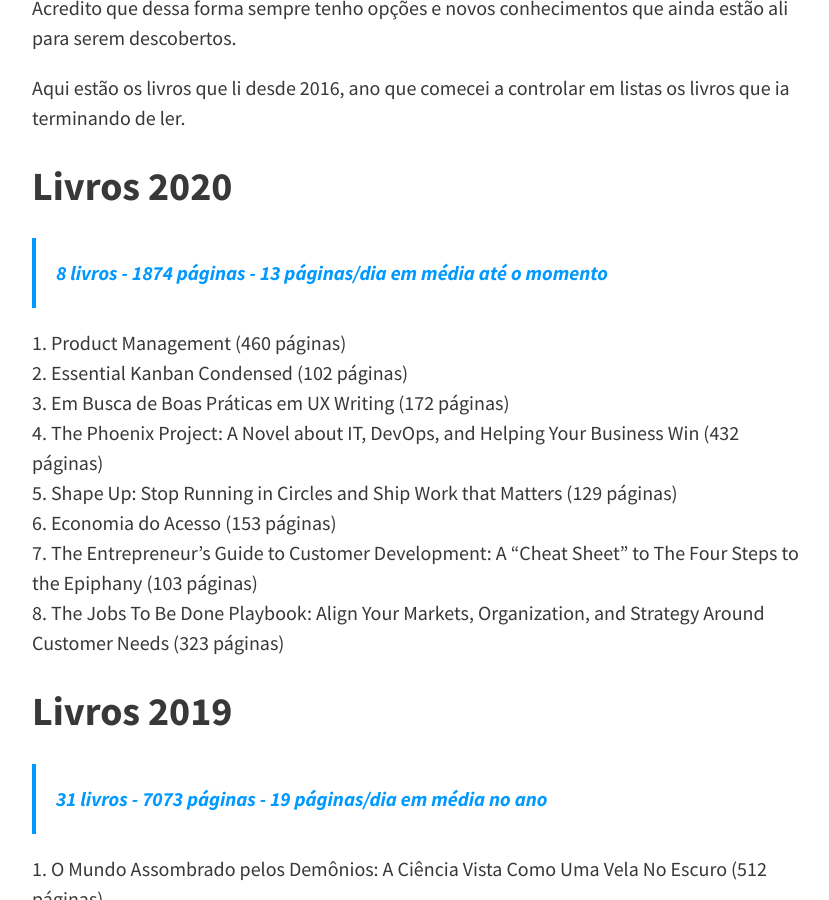
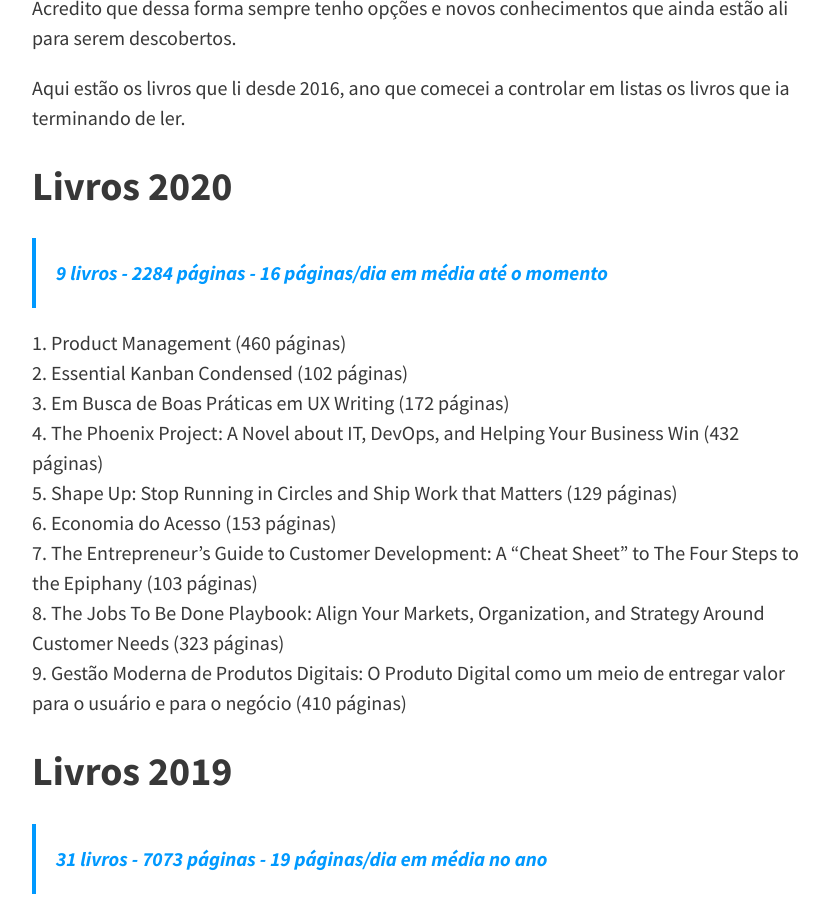
Before and after one commit to felipecbarbosa/felipecbarbosa.github.io, a Jekyll site: the page built from leituras.md, in a window 1280 px wide and 900 px high, scrolled down 502 px. Shown: the whole window, without its empty margins (224-1053 px from the left). Built offline with Jekyll 4.4.1, drawn with Linux system fonts in a browser that asks for light colours; nearby versions of some CDN libraries; comment, search, counter and statistics services are not loaded.

Commit message:
Added new book

```diff
--- a/_config.yml
+++ b/_config.yml
@@ -17,7 +17,7 @@ theme_settings:
   # Header and footer text
   header_text: >
     <p style="color: #ffffff;">Teoria e prática são muito importantes e por isso livros fazem parte da minha formação. Acesse a lista de livros técnicos e de gestão e negócios que eu já li ao longo da vida.</p>
-    <a class="button" style="color: #ffffff; background-color: #0099ff;" href="/livros-para-profissionais/">Veja a lista de 167 livros</a>
+    <a class="button" style="color: #ffffff; background-color: #0099ff;" href="/livros-para-profissionais/">Veja a lista de 168 livros</a>
 
   header_text_feature_image:
   footer_text: >
--- a/leituras.md
+++ b/leituras.md
@@ -14,7 +14,7 @@ Acredito que dessa forma sempre tenho opções e novos conhecimentos que ainda e
 Aqui estão os livros que li desde 2016, ano que comecei a controlar em listas os livros que ia terminando de ler.
 
 ## Livros 2020
-> 8 livros - 1874 páginas - 13 páginas/dia em média até o momento
+> 9 livros - 2284 páginas - 16 páginas/dia em média até o momento
 
 1. Product Management (460 páginas)
 2. Essential Kanban Condensed (102 páginas)
@@ -24,6 +24,7 @@ Aqui estão os livros que li desde 2016, ano que comecei a controlar em listas o
 6. Economia do Acesso (153 páginas)
 7. The Entrepreneur's Guide to Customer Development: A "Cheat Sheet" to The Four Steps to the Epiphany (103 páginas)
 8. The Jobs To Be Done Playbook: Align Your Markets, Organization, and Strategy Around Customer Needs (323 páginas)
+9. Gestão Moderna de Produtos Digitais: O Produto Digital como um meio de entregar valor para o usuário e para o negócio (410 páginas)
 
 ## Livros 2019
 > 31 livros - 7073 páginas - 19 páginas/dia em média no ano
```
Also changed, not shown: livros-profissionais.md (+2 -1 lines).
